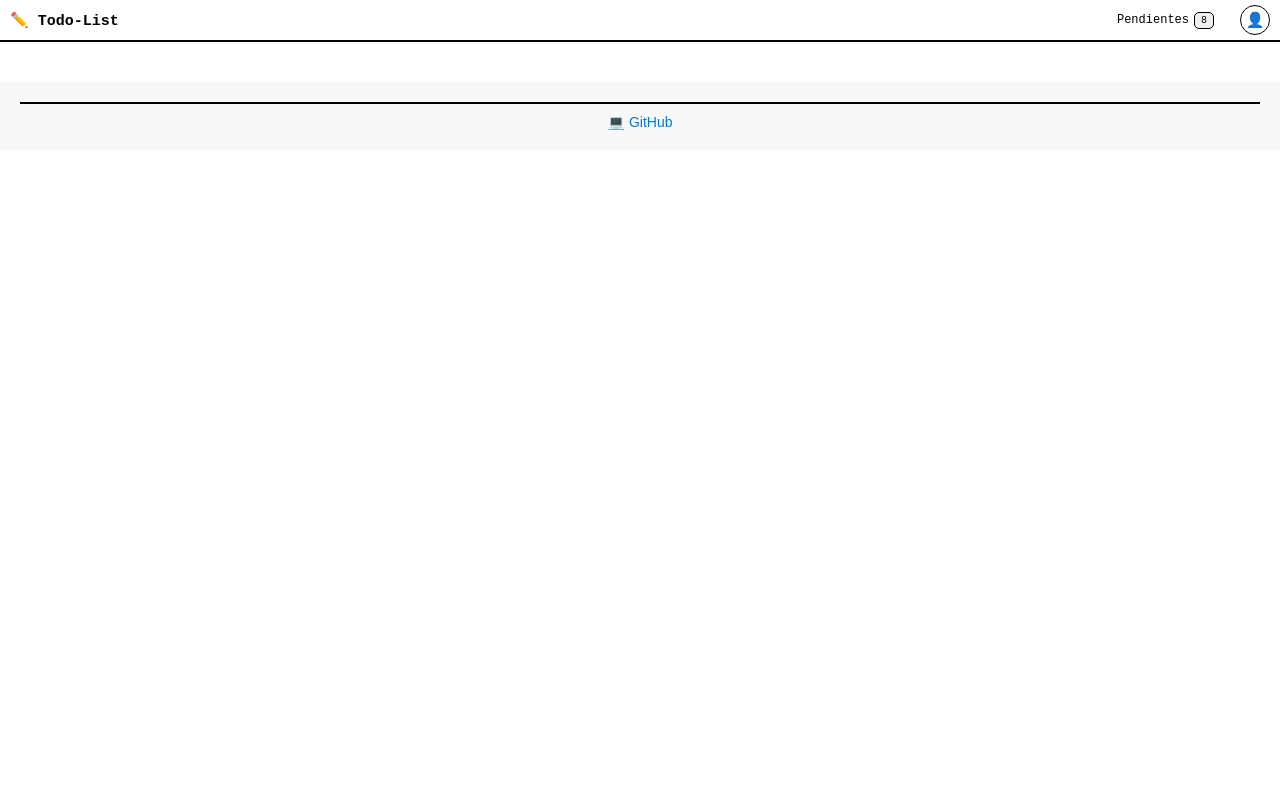
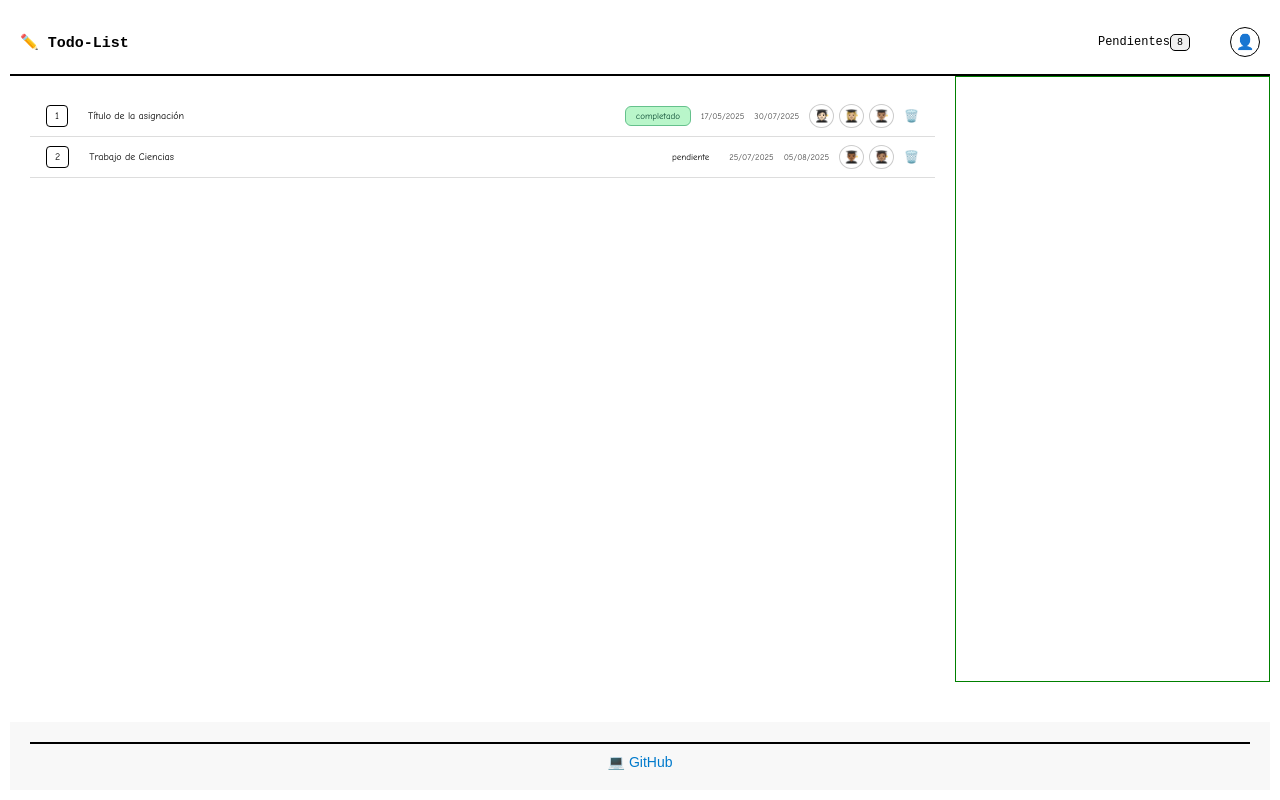
Before and after one commit to elmojondesatan/todo_list, a plain HTML site: page paginas/dashboard.html in a window 1280 px wide. Drawn offline with Linux system fonts and the light colour scheme.

Commit message:
Agrega nuevos componentes y modifica dashboard

```diff
--- a/componentes/header/headerComponente.css
+++ b/componentes/header/headerComponente.css
@@ -8,7 +8,7 @@ header {
 }
 
 .div-tareas {
-    display: flex;
+    display: block;
     align-items: center;
     gap: 0.5rem;
     padding: 0.3rem 0.6rem;
--- /dev/null
+++ b/componentes/informacion/informacionComponente.css
@@ -0,0 +1,3 @@
+.div-info{
+    border: 1px solid green;
+}
--- /dev/null
+++ b/componentes/informacion/informacionComponente.js
@@ -0,0 +1,6 @@
+export function informacion(){
+
+    let divInformacion = document.createElement('div');
+    divInformacion.className = "div-info";
+    return divInformacion;
+}
--- /dev/null
+++ b/componentes/tareas/tareasComponentes.css
@@ -0,0 +1,4 @@
+.div-tareas{
+    padding: 2rem;
+
+}
--- /dev/null
+++ b/componentes/tareas/tareasComponentes.js
@@ -0,0 +1,33 @@
+import { itemTarea } from "../../modulos/itemTarea/itemTarea.js";
+
+let tareasDb = [
+    {
+        indice: 1,
+        titulo: "Título de la asignación",
+        estado: "completado",
+        fechaAsignacion: "17/05/2025",
+        fechaEntrega: "30/07/2025",
+        integrantes: ["🧑🏻‍🎓", "👩🏼‍🎓", "👨🏽‍🎓"]
+    },
+
+    {
+        indice: 2,
+        titulo: "Trabajo de Ciencias",
+        estado: "pendiente",
+        fechaAsignacion: "25/07/2025",
+        fechaEntrega: "05/08/2025",
+        integrantes: ["👨🏾‍🎓", "🧑🏽‍🎓"]
+    }
+];
+
+export function tareas() {
+    let divtareas = document.createElement('div');
+    divtareas.className = "div-tareas";
+
+    tareasDb.forEach((e) => {
+        let tarea = itemTarea(e.indice, e.titulo, e.estado, e.fechaAsignacion, e.fechaEntrega, e.integrantes);
+        divtareas.appendChild(tarea);
+    });
+
+    return divtareas;
+}
--- a/paginas/dashboard.html
+++ b/paginas/dashboard.html
@@ -8,6 +8,10 @@
     <link rel="stylesheet" href="../index.css">
     <link rel="stylesheet" href="../componentes/header/headerComponente.css">
     <link rel="stylesheet" href="../componentes/footer/footerComponente.css">
+    <link rel="stylesheet" href="../vistas/dashboardView.css">
+    <link rel="stylesheet" href="../componentes/informacion/informacionComponente.css">
+    <link rel="stylesheet" href="../componentes/tareas/tareasComponentes.css">
+    <link rel="stylesheet" href="../modulos/itemTarea/itemTarea.css">
 </head>
 <body>
 
--- /dev/null
+++ b/vistas/dashboardView.css
@@ -0,0 +1,13 @@
+.dashboard{
+    height: 100vh;
+    padding: 1rem;
+
+
+    display: grid;
+    grid-template-rows: auto 1fr auto;
+}
+
+.seccion-1{
+    display: grid;
+    grid-template-columns: 75% 25%;
+}
--- a/vistas/dashboardView.js
+++ b/vistas/dashboardView.js
@@ -1,18 +1,30 @@
 import { header } from "../componentes/header/headerComponente.js";
 import { footer } from "../componentes/footer/footerComponente.js";
+import { tareas } from "../componentes/tareas/tareasComponentes.js";
+import { informacion } from "../componentes/informacion/informacionComponente.js";
+
 
 export function dashboard(){
 
-    let seccion = document.createElement('section');
+    let dashboard = document.createElement('section');
+    dashboard.className ="dashboard";
+
+    //header
+    dashboard.appendChild(header());
+
+    //Seccion NUmero 1
+    let secccion1 = document.createElement('section');
+    secccion1.className = "seccion-1"
+    secccion1.appendChild(tareas());
+    secccion1.appendChild(informacion());
+    dashboard.appendChild(secccion1);
+
+    //footer
+    dashboard.appendChild(footer());
 
 
-    //header
-    seccion.appendChild(header());
 
-    //footer
-    seccion.appendChild(footer());
-
-    return seccion;
+    return dashboard;
 }
 
 document.body.appendChild(dashboard());
```
